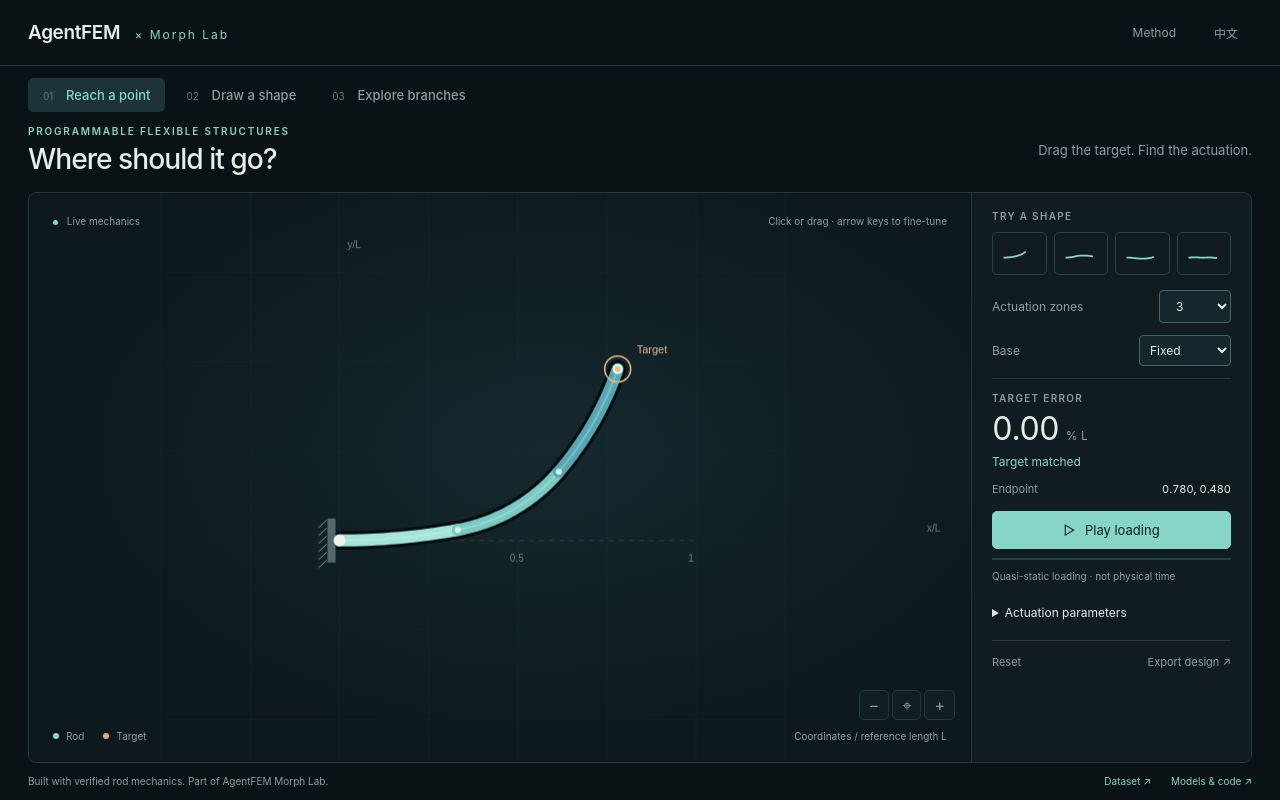
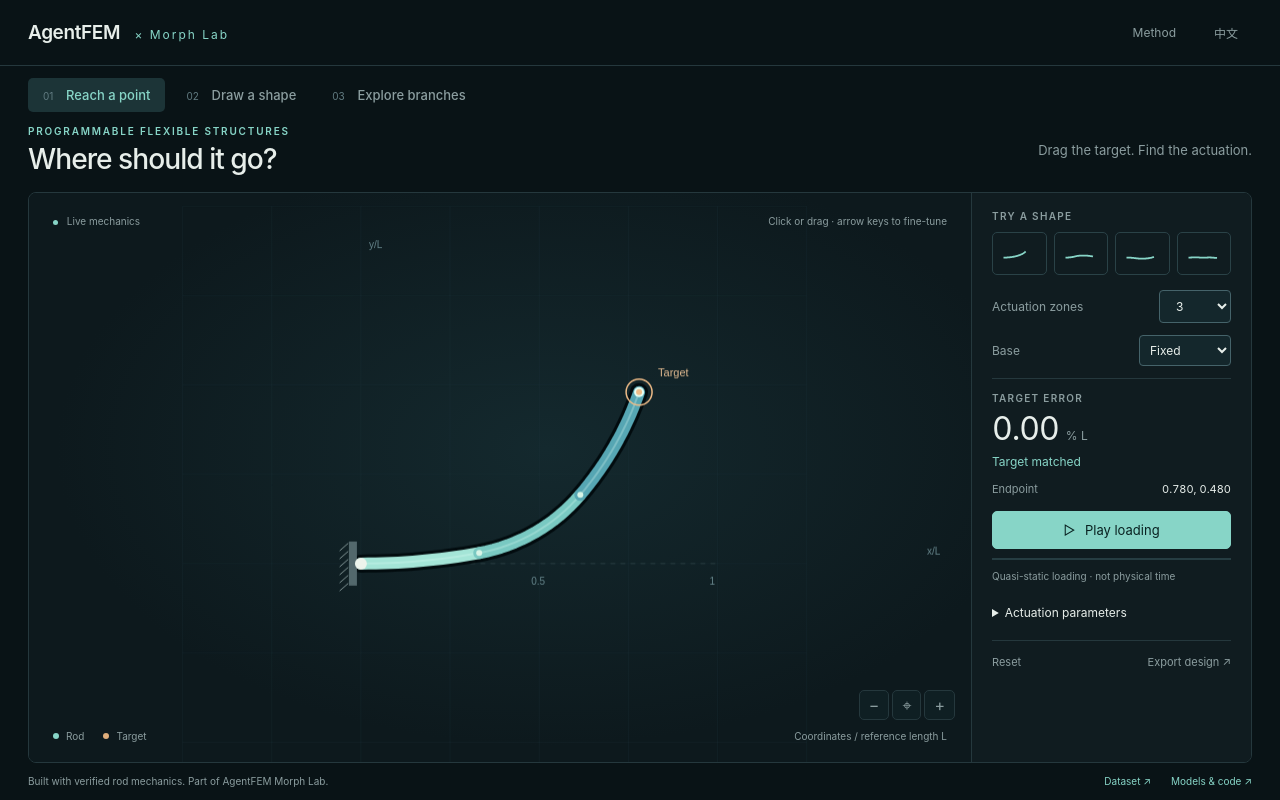
Before and after one commit to haoming-luo/haoming-lab, a website: page public/morph/index.html in a window 1280 px wide. Drawn offline with Linux system fonts and the light colour scheme.

Commit message:
Preserve Morph camera across controls and center zoom on rod

```diff
--- a/public/morph/app.mjs
+++ b/public/morph/app.mjs
@@ -26,6 +26,7 @@ worker.onmessage=({data})=>{busy=false;if(data.id===currentId){if(data.error){$(
  if(data.task==='forward'){state=r.state;k=r.k;error=null;manual=true;frames=null;}
  if(data.task==='branches'){branchStates=r;state=r[branch];error=null;frames=null;}
  if(data.task==='path'){frames=r;playing=true;playStart=performance.now();animate();}
+ if(!cameraReady&&data.task!=='path'){centerRod();cameraReady=true;resize();}
  renderResult();draw();
  }}if(pending)dispatch();};
 worker.onerror=()=>{busy=false;pending=null;$('status').textContent=T('failed');$('play').disabled=true;};
@@ -54,10 +55,10 @@ $('load').oninput=()=>{$('load-value').textContent=Number($('load').value).toFix
 const zoneSelect=document.createElement('div');zoneSelect.id='zone-select';zoneSelect.innerHTML='<label data-i18n="zones" for="zones"></label><select id="zones" aria-label="Actuation zones"><option>3</option><option>6</option><option>12</option><option>24</option></select>';$('presets').after(zoneSelect);
 const baseControl=document.createElement('div');baseControl.id='base-control';baseControl.innerHTML='<label for="base-mode" data-i18n="base"></label><select id="base-mode"><option value="fixed" data-i18n="fixed"></option><option value="motor" data-i18n="motor"></option></select>';zoneSelect.after(baseControl);
 const angleRow=document.createElement('div');angleRow.id='angle-row';angleRow.innerHTML='<label for="base-angle" data-i18n="angle"></label><output id="angle-value">0°</output><input id="base-angle" type="range" min="-180" max="180" step="1"><p class="quiet" data-i18n="motorHelp"></p>';$('controls').append(angleRow);
-$('base-mode').onchange=()=>{rotating=$('base-mode').value==='motor';if(!rotating)baseAngle=0;zoom=1;resize();if(target||curve)queue('design',{target:curve||target,shape:!!curve,warm:k});else queue('forward',{k});renderResult();};
+$('base-mode').onchange=()=>{rotating=$('base-mode').value==='motor';if(!rotating)baseAngle=0;if(target||curve)queue('design',{target:curve||target,shape:!!curve,warm:k});else queue('forward',{k});renderResult();};
 $('base-angle').oninput=()=>{baseAngle=Number($('base-angle').value)*Math.PI/180;target=null;curve=null;queue('forward',{k});};
 const viewTools=document.createElement('div');viewTools.className='view-tools';viewTools.innerHTML='<button id="zoom-out" aria-label="Zoom out">−</button><button id="zoom-reset" aria-label="Reset view">⌖</button><button id="zoom-in" aria-label="Zoom in">+</button>';document.querySelector('.stage').append(viewTools);
-for(const [id,factor] of [['zoom-in',1.2],['zoom-out',1/1.2],['zoom-reset',0]])$(id).onclick=()=>{zoom=factor?Math.max(.65,Math.min(2,zoom*factor)):1;resize();};
+for(const [id,factor] of [['zoom-in',1.2],['zoom-out',1/1.2],['zoom-reset',0]])$(id).onclick=()=>{zoom=factor?Math.max(.65,Math.min(2,zoom*factor)):1;centerRod();resize();};
 function buildControls(){document.querySelectorAll('.zone-row').forEach(e=>e.remove());const fragment=document.createDocumentFragment();k.forEach((v,j)=>{const i=j+1,row=document.createElement('div');row.className='zone-row';row.innerHTML=`<label for="k${i}">κ${i}L</label><input id="k${i}" type="range" min="-2.4" max="2.4" step=".01" value="${v}"><output id="k${i}-value">${v.toFixed(2)}</output>`;fragment.append(row);row.querySelector('input').oninput=()=>{k=k.map((_,a)=>Number($('k'+(a+1)).value));target=null;curve=null;queue('forward',{k});};});$('controls').querySelector('summary').after(fragment);}
 $('zones').onchange=()=>{const count=Number($('zones').value),old=k.slice();k=Array.from({length:count},(_,i)=>old[Math.min(old.length-1,Math.floor((i+.5)*old.length/count))]);buildControls();if(target||curve)queue('design',{target:curve||target,shape:!!curve,warm:k});else queue('forward',{k});draw();};
 buildControls();
@@ -65,8 +66,11 @@ $('language').onclick=()=>{lang=lang==='en'?'zh':'en';try{localStorage.setItem('
 $('reset').onclick=()=>setMode(mode);
 $('methods').onclick=()=>$('method-dialog').showModal();$('close-method').onclick=()=>$('method-dialog').close();$('method-dialog').onclick=e=>{if(e.target===$('method-dialog')){const b=e.target.getBoundingClientRect();if(e.clientX<b.left||e.clientX>b.right||e.clientY<b.top||e.clientY>b.bottom)e.target.close();}};
 $('export').onclick=()=>{const finalState=mode==='branch'?state:forward(k,true,baseAngle);const record={version:'0.3.0',mode,source:'browser_48_element_mechanics',dimensionless:true,target,curve,controls:mode==='branch'?{chi:.0001,h:.01,delta:.1,p:Number($('load').value),branch}:{chi:.001,fx:.0003,fy:-.0001,k,base_mode:rotating?'motor':'fixed',base_angle_rad:baseAngle,force_frame:'world'},error_over_L:error,result:finalState,playback:'sampled_quasistatic_equilibria_not_physical_time'};const url=URL.createObjectURL(new Blob([JSON.stringify(record,null,2)],{type:'application/json'}));const a=document.createElement('a');a.href=url;a.download='morph-design.json';a.click();setTimeout(()=>URL.revokeObjectURL(url),5000);};
-let w=0,h=0,scale=1,ox=0,oy=0;
-function resize(){const r=canvas.getBoundingClientRect();w=r.width;h=r.height;const d=Math.min(devicePixelRatio||1,2);canvas.width=w*d;canvas.height=h*d;ctx.setTransform(d,0,0,d,0,0);const allAround=rotating&&mode!=='branch';scale=zoom*Math.min((w-100)/(allAround?2.2:1.35),(h-105)/(allAround?2.2:1.3));ox=allAround?w/2:w/2-.45*scale;oy=allAround||mode==='branch'?h/2+5:h*.61;draw();}
+// Camera state is independent of physical controls. Only explicit view actions
+// recenter it; dragging, changing zones, presets or the base never reset it.
+let w=0,h=0,scale=1,ox=0,oy=0,cameraReady=false,viewCenter=[.4,.24];
+function centerRod(){const points=state?.xy;if(!points?.length)return;const xs=points.map(p=>p[0]),ys=points.map(p=>p[1]);viewCenter=[(Math.min(...xs)+Math.max(...xs))/2,(Math.min(...ys)+Math.max(...ys))/2];}
+function resize(){const r=canvas.getBoundingClientRect();w=r.width;h=r.height;const d=Math.min(devicePixelRatio||1,2);canvas.width=w*d;canvas.height=h*d;ctx.setTransform(d,0,0,d,0,0);scale=zoom*Math.min((w-100)/1.35,(h-105)/1.3);ox=w/2-viewCenter[0]*scale;oy=h/2+viewCenter[1]*scale;draw();}
 const screen=p=>[ox+p[0]*scale,oy-p[1]*scale];
 function line(points,color,width,dash=[]){ctx.beginPath();points.forEach((p,i)=>{const [x,y]=screen(p);if(i)ctx.lineTo(x,y);else ctx.moveTo(x,y);});ctx.strokeStyle=color;ctx.lineWidth=width;ctx.setLineDash(dash);ctx.lineCap='round';ctx.lineJoin='round';ctx.stroke();ctx.setLineDash([]);}
 function draw(){if(!w)return;ctx.clearRect(0,0,w,h);
@@ -99,4 +103,4 @@ canvas.onpointerup=finish;canvas.onpointercancel=finish;
 canvas.onkeydown=e=>{if(mode!=='reach'||!['ArrowLeft','ArrowRight','ArrowUp','ArrowDown'].includes(e.key))return;e.preventDefault();target=(target||state.tip).slice();const d=e.shiftKey?.005:.025;target[0]+=e.key==='ArrowLeft'?-d:e.key==='ArrowRight'?d:0;target[1]+=e.key==='ArrowUp'?d:e.key==='ArrowDown'?-d:0;queue('design',{target,warm:k});draw();};
 new ResizeObserver(resize).observe(canvas);translate();setMode('reach');
 // Read-only diagnostic hook for numerical/browser regression checks.
-window.morphSnapshot=()=>({mode,k,target,curve,error,busy,pending:!!pending,state,playing,rotating,baseAngle,view:{scale,ox,oy}});
+window.morphSnapshot=()=>({mode,k,target,curve,error,busy,pending:!!pending,state,playing,rotating,baseAngle,view:{scale,ox,oy,zoom,center:viewCenter.slice()}});
--- a/public/morph/index.html
+++ b/public/morph/index.html
@@ -10,4 +10,4 @@
 <div class="utilities"><button id="reset" data-i18n="reset">Reset</button><button id="export" data-i18n="export">Export design ↗</button></div></aside></div>
 <footer><p data-i18n="footer">Built with verified rod mechanics. Part of AgentFEM Morph Lab.</p><div><a href="https://huggingface.co/datasets/HaomingLuo/AgentFEM-Programmable-Soft-Rods" target="_blank" rel="noopener" data-i18n="dataset">Dataset ↗</a><a href="https://huggingface.co/HaomingLuo/AgentFEM-Morph-Rod-Surrogates" target="_blank" rel="noopener" data-i18n="models">Models & code ↗</a></div></footer></main>
 <dialog id="method-dialog"><button id="close-method" aria-label="Close">×</button><p class="eyebrow">MORPH LAB / v0.1</p><h2 data-i18n="method-title">How it works</h2><p data-i18n="method-body">The browser solves a 48-element, extensible planar rod. Point and curve matching optimize three bounded intrinsic-curvature controls, with a small fixed end load. Results are calculated, not selected from a catalog. This demo uses the mechanics solver; the neural baselines are downloadable separately.</p><p data-i18n="method-path">Playback samples a ramp from zero actuation. Each displayed state is solved and checked for local stability; intervals between samples are not certified. No contact or dynamic snap-through is modeled.</p><p data-i18n="method-paper">The branch example implements the microforce mechanism of Ye, Piccolroaz & Bigoni (JMPS): χ=10⁻⁴, h=0.01, δ=0.1. Branch selection initializes a separate equilibrium solve; it is not a simulated transition between branches.</p><a href="https://doi.org/10.1016/j.jmps.2026.106870" target="_blank" rel="noopener">Ye et al. · JMPS ↗</a><p class="quiet">χ = EI / (EA L²) · L = EA = 1 · Apache-2.0</p></dialog>
-<script type="module" src="app.mjs?v=motor1"></script></body></html>
+<script type="module" src="app.mjs?v=camera2"></script></body></html>
```
